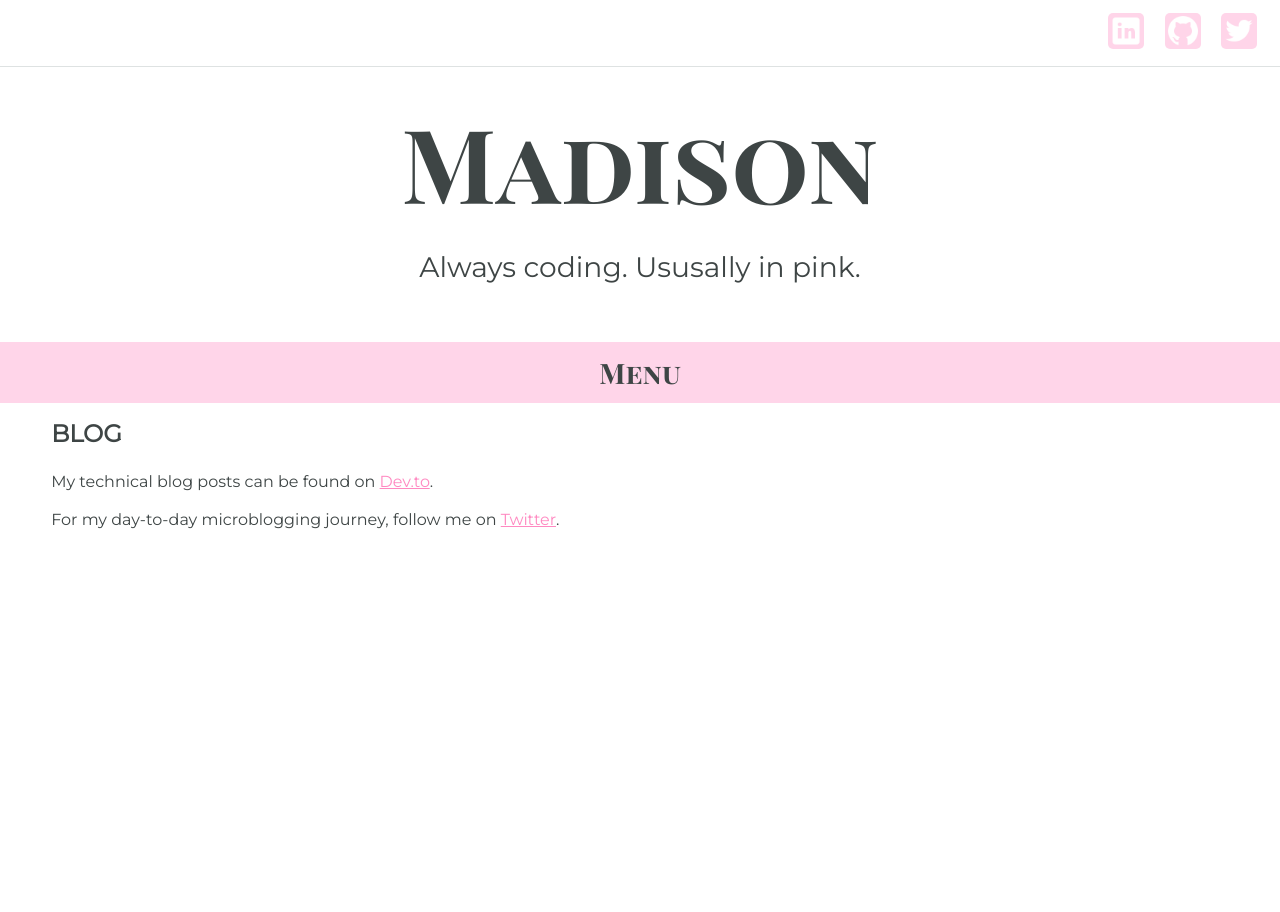
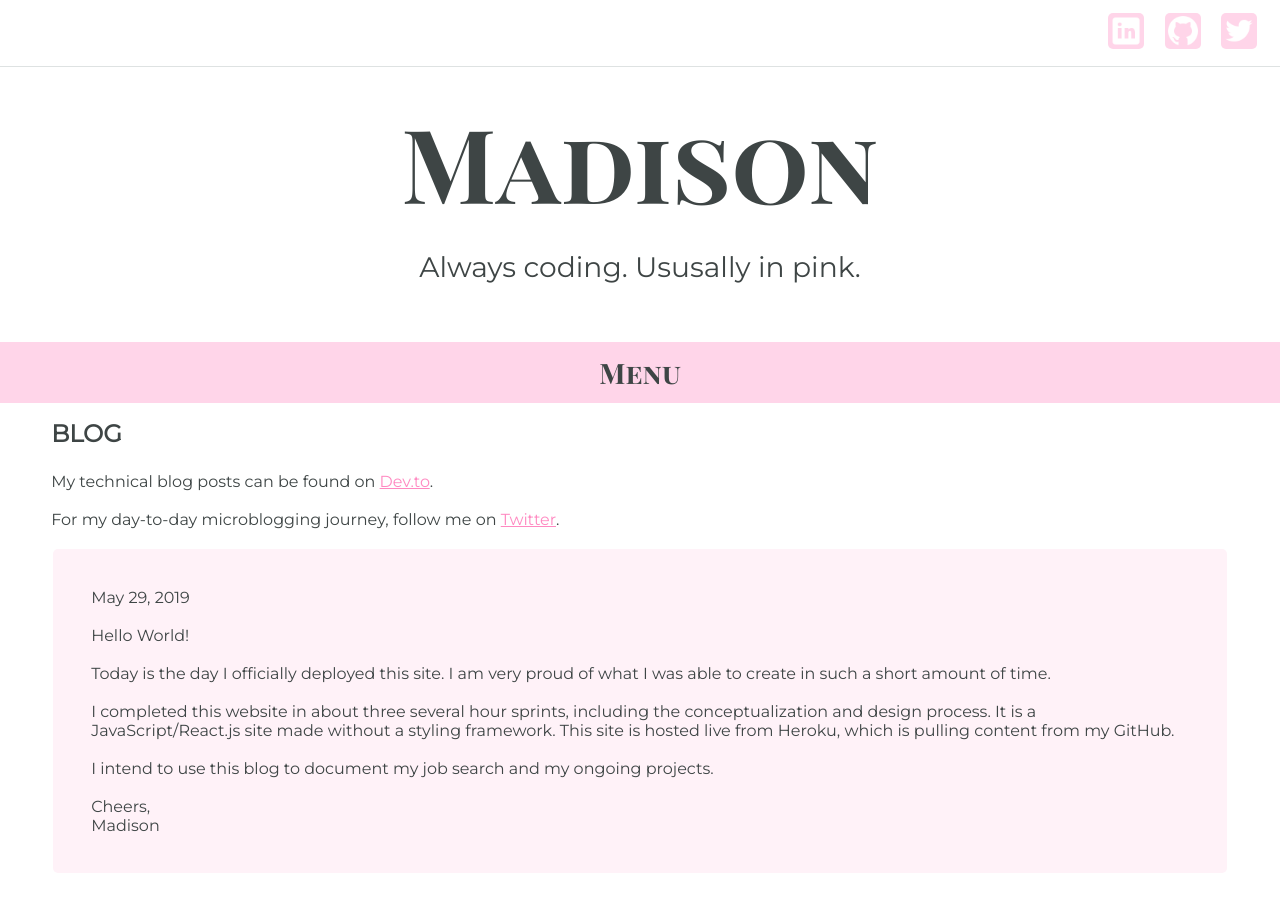
Before and after one commit to madison-stankevich/MadisonStankevich, a React (Create React App) app: page /blog in a window 1280 px wide. Shown: the top 912 px of the page. Before the commit the page ends 880 px from the top, so only its background shows below. Built offline with nearby package versions, Linux system fonts and the light colour scheme.

Commit message:
added blog entry.

```diff
--- a/src/Components/Blog.js
+++ b/src/Components/Blog.js
@@ -20,6 +20,25 @@ class Blog extends Component {
                     For my day-to-day microblogging journey, follow me on {" "}
                     <a href="https://twitter.com/SheCodesInPink" className ="pink_link" target="_blank">Twitter</a>.
                 </div>
+                <br/>
+                <div className="project_container">
+                    May 29, 2019
+                    <br/><br/>
+                    Hello World!
+                    <br/><br/>
+                    Today is the day I officially deployed this site.
+                    I am very proud of what I was able to create in such a short amount of time.
+                    <br/><br/>
+                    I completed this website in about three several hour sprints, including the conceptualization and design process.
+                    It is a JavaScript/React.js site made without a styling framework.
+                    This site is hosted live from Heroku, which is pulling content from my GitHub.
+                    <br/><br/>
+                    I intend to use this blog to document my job search and my ongoing projects.
+                    <br/><br/>
+                    Cheers,
+                    <br/>
+                    Madison
+                </div>
             </div>
          );
     }
```
